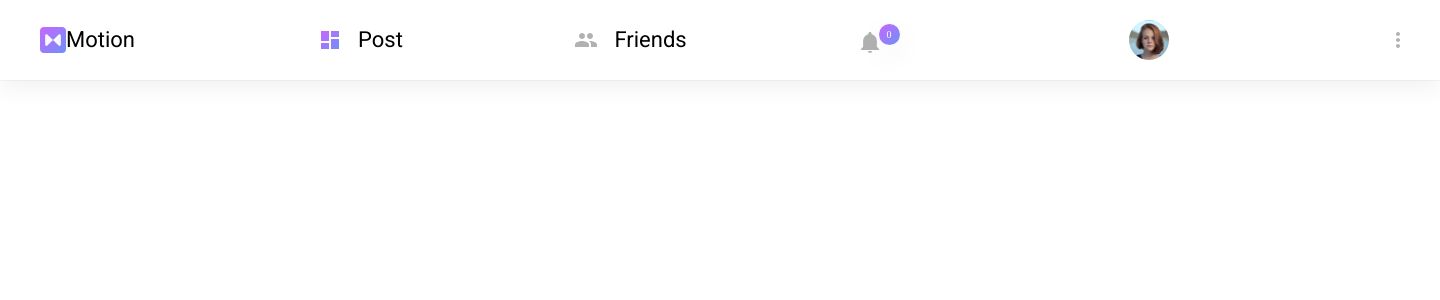
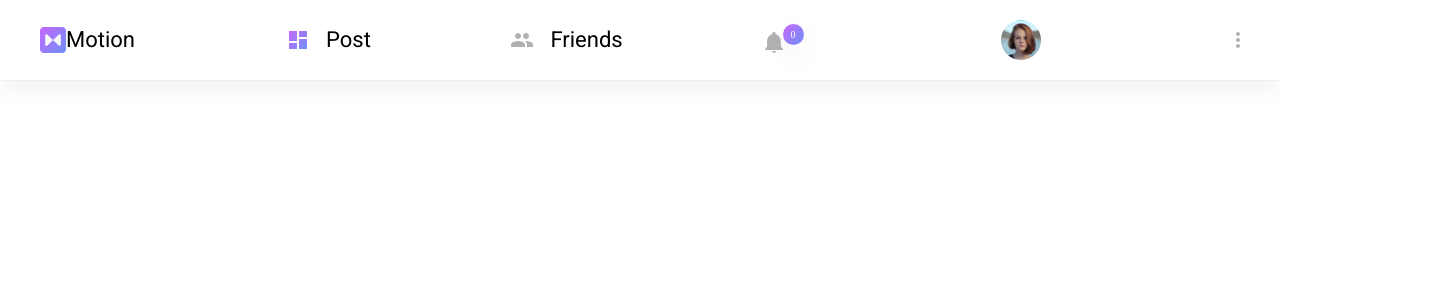
Before and after one commit to zahoornovman/motion-project, a React (Create React App) app: page / in a window 1280 px wide. Shown: the top 300 px of the page, 1440 px wide, since content can reach past the window. Built offline with nearby package versions, Linux system fonts and the light colour scheme.

Commit message:
navbar width

```diff
--- a/src/components/Navbar/styles.js
+++ b/src/components/Navbar/styles.js
@@ -4,7 +4,7 @@ export const NavContainer = styled.nav`
   display: flex;
   justify-content: space-between;
   align-content: center;
-  width: 1440px;
+  width: 100%;
   height: 80px;
   left: 0px;
   top: 0px;
```
